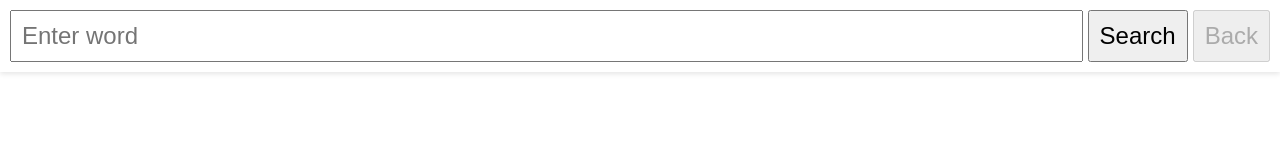
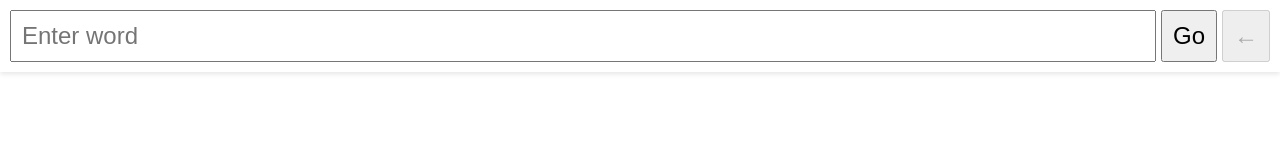
Before and after one commit to kinkou/portuguese_wiktionary_search, a plain HTML site: page index.html in a window 1280 px wide. Drawn offline with Linux system fonts and the light colour scheme.

Commit message:
Make button text shorter

```diff
--- a/index.html
+++ b/index.html
@@ -67,8 +67,8 @@
       <input type="text" id="searchInput" placeholder="Enter word" />
       <button class="clear-btn" id="clearButton" style="display: none;">&times;</button>
     </div>
-    <button id="searchButton">Search</button>
-    <button id="backButton" disabled>Back</button>
+    <button id="searchButton">Go</button>
+    <button id="backButton" disabled>&larr;</button>
   </div>
   <iframe id="iframeView" title="Wiktionary View"></iframe>
 
```
